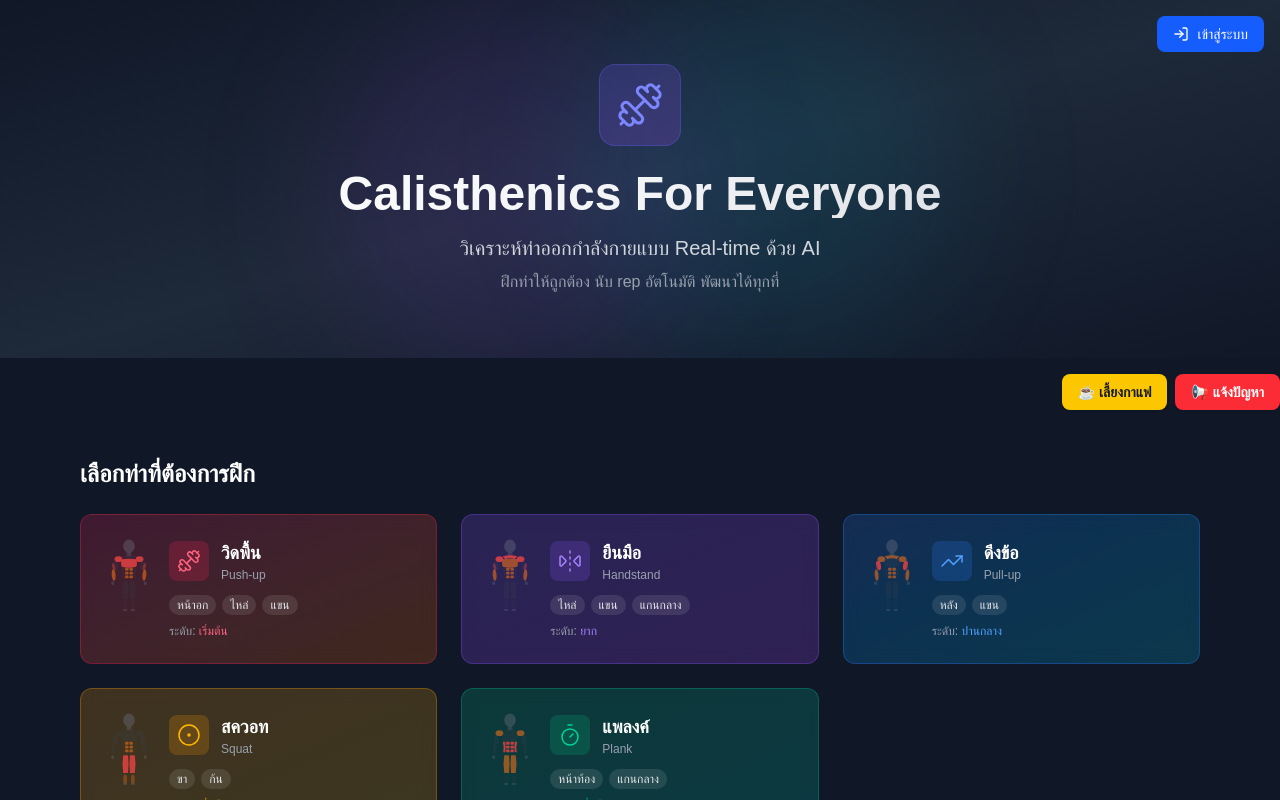
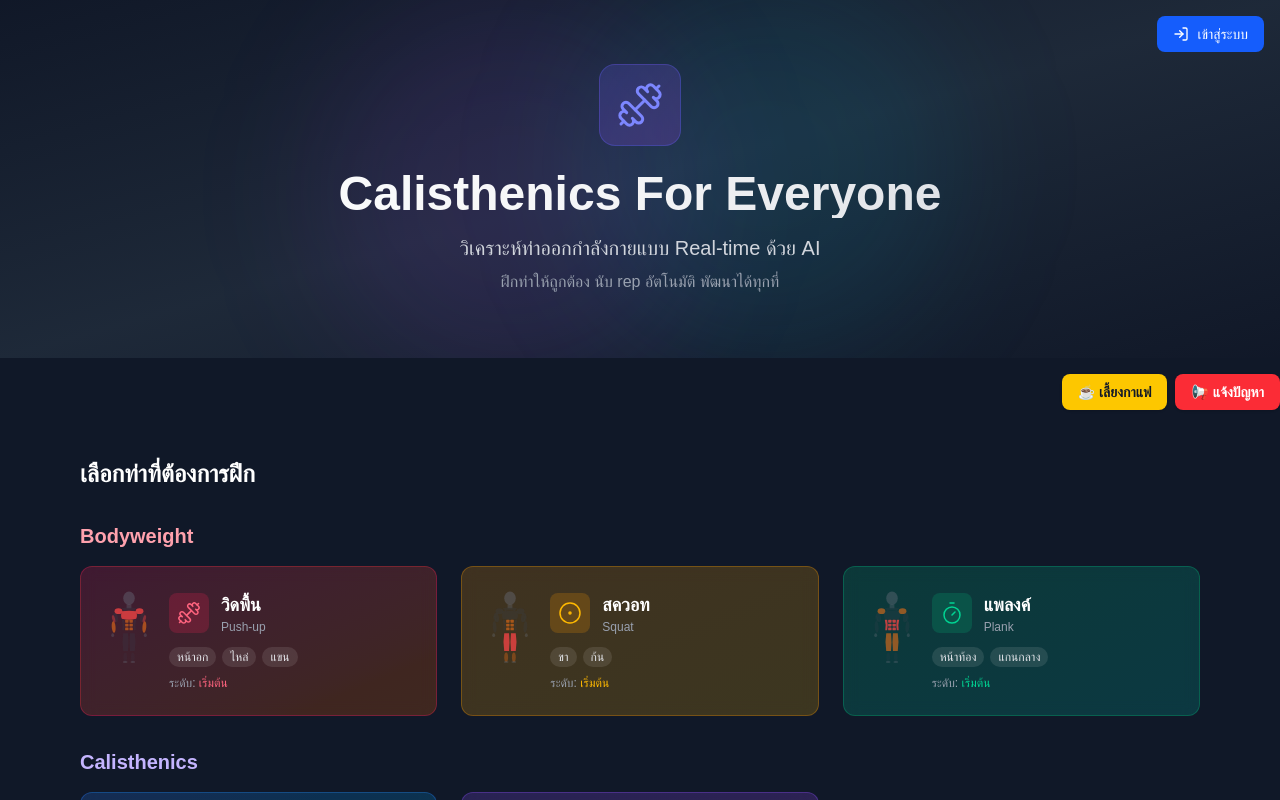
Before and after one commit to kiwabc123/calisthenicsForEveryOne, a Next.js app: page / in a window 1280 px wide. Shown: the top 800 px of the page. Built offline with nearby package versions, Linux system fonts and the light colour scheme; no server answers.

Commit message:
feat: categorize exercises into bodyweight and calisthenics sections

```diff
--- a/src/app/page.tsx
+++ b/src/app/page.tsx
@@ -26,6 +26,7 @@ const exercises: {
   border: string;
   accent: string;
   iconBg: string;
+  cate: "bodyweight" | "calist";
 }[] = [
   {
     id: 'push-up',
@@ -39,6 +40,50 @@ const exercises: {
     border: 'border-rose-500/30',
     accent: 'text-rose-400',
     iconBg: 'bg-rose-500/20 text-rose-400',
+    cate: 'bodyweight',
+  },
+  {
+    id: 'squat',
+    name: 'Squat',
+    nameLocal: 'สควอท',
+    icon: CircleDot,
+    difficulty: 'เริ่มต้น',
+    muscleGroups: ['ขา', 'ก้น'],
+    available: true,
+    gradient: 'from-amber-500/20 to-yellow-500/20',
+    border: 'border-amber-500/30',
+    accent: 'text-amber-400',
+    iconBg: 'bg-amber-500/20 text-amber-400',
+    cate: 'bodyweight',
+  },
+  {
+    id: 'plank',
+    name: 'Plank',
+    nameLocal: 'แพลงค์',
+    icon: Timer,
+    difficulty: 'เริ่มต้น',
+    muscleGroups: ['หน้าท้อง', 'แกนกลาง'],
+    available: true,
+    isTimeBased: true,
+    gradient: 'from-emerald-500/20 to-teal-500/20',
+    border: 'border-emerald-500/30',
+    accent: 'text-emerald-400',
+    iconBg: 'bg-emerald-500/20 text-emerald-400',
+    cate: 'bodyweight',
+  },
+  {
+    id: 'pull-up',
+    name: 'Pull-up',
+    nameLocal: 'ดึงข้อ',
+    icon: TrendingUp,
+    difficulty: 'ปานกลาง',
+    muscleGroups: ['หลัง', 'แขน'],
+    available: true,
+    gradient: 'from-blue-500/20 to-cyan-500/20',
+    border: 'border-blue-500/30',
+    accent: 'text-blue-400',
+    iconBg: 'bg-blue-500/20 text-blue-400',
+    cate: 'calist',
   },
   {
     id: 'handstand',
@@ -53,46 +98,7 @@ const exercises: {
     border: 'border-violet-500/30',
     accent: 'text-violet-400',
     iconBg: 'bg-violet-500/20 text-violet-400',
-  },
-  {
-    id: 'pull-up',
-    name: 'Pull-up',
-    nameLocal: 'ดึงข้อ',
-    icon: TrendingUp,
-    difficulty: 'ปานกลาง',
-    muscleGroups: ['หลัง', 'แขน'],
-    available: true,
-    gradient: 'from-blue-500/20 to-cyan-500/20',
-    border: 'border-blue-500/30',
-    accent: 'text-blue-400',
-    iconBg: 'bg-blue-500/20 text-blue-400',
-  },
-  {
-    id: 'squat',
-    name: 'Squat',
-    nameLocal: 'สควอท',
-    icon: CircleDot,
-    difficulty: 'เริ่มต้น',
-    muscleGroups: ['ขา', 'ก้น'],
-    available: true,
-    gradient: 'from-amber-500/20 to-yellow-500/20',
-    border: 'border-amber-500/30',
-    accent: 'text-amber-400',
-    iconBg: 'bg-amber-500/20 text-amber-400',
-  },
-  {
-    id: 'plank',
-    name: 'Plank',
-    nameLocal: 'แพลงค์',
-    icon: Timer,
-    difficulty: 'เริ่มต้น',
-    muscleGroups: ['หน้าท้อง', 'แกนกลาง'],
-    available: true,
-    isTimeBased: true,
-    gradient: 'from-emerald-500/20 to-teal-500/20',
-    border: 'border-emerald-500/30',
-    accent: 'text-emerald-400',
-    iconBg: 'bg-emerald-500/20 text-emerald-400',
+    cate: 'calist',
   },
 ];
 
@@ -146,9 +152,41 @@ export default function Home() {
 
       {/* Exercise cards */}
       <main className="max-w-6xl mx-auto px-4 py-12">
+
         <h2 className="text-2xl font-semibold mb-6">เลือกท่าที่ต้องการฝึก</h2>
+
+        {/* Bodyweight section */}
+        <h3 className="text-xl font-bold mt-8 mb-4 text-rose-300">Bodyweight</h3>
+        <div className="grid grid-cols-1 sm:grid-cols-2 lg:grid-cols-3 gap-4 md:gap-6 mb-8">
+          {exercises.filter(e => e.cate === 'bodyweight').map((exercise) => (
+            <div
+              key={exercise.id}
+              className={`group relative bg-gradient-to-br ${exercise.gradient} backdrop-blur-sm rounded-xl p-4 md:p-6 border ${exercise.border} transition-all duration-300 ${
+                exercise.available
+                  ? 'hover:scale-[1.03] hover:shadow-lg hover:shadow-black/20 cursor-pointer'
+                  : 'opacity-60'
+              }`}
+            >
+              {exercise.available ? (
+                <Link href={`/exercise/${exercise.id}`} className="block">
+                  <ExerciseCardContent exercise={exercise} />
+                </Link>
+              ) : (
+                <div className="relative">
+                  <ExerciseCardContent exercise={exercise} />
+                  <span className="absolute top-0 right-0 bg-gray-600/80 backdrop-blur-sm text-xs px-2 py-1 rounded">
+                    เร็วๆ นี้
+                  </span>
+                </div>
+              )}
+            </div>
+          ))}
+        </div>
+
+        {/* Calisthenics section */}
+        <h3 className="text-xl font-bold mt-8 mb-4 text-violet-300">Calisthenics</h3>
         <div className="grid grid-cols-1 sm:grid-cols-2 lg:grid-cols-3 gap-4 md:gap-6">
-          {exercises.map((exercise) => (
+          {exercises.filter(e => e.cate === 'calist').map((exercise) => (
             <div
               key={exercise.id}
               className={`group relative bg-gradient-to-br ${exercise.gradient} backdrop-blur-sm rounded-xl p-4 md:p-6 border ${exercise.border} transition-all duration-300 ${
```
